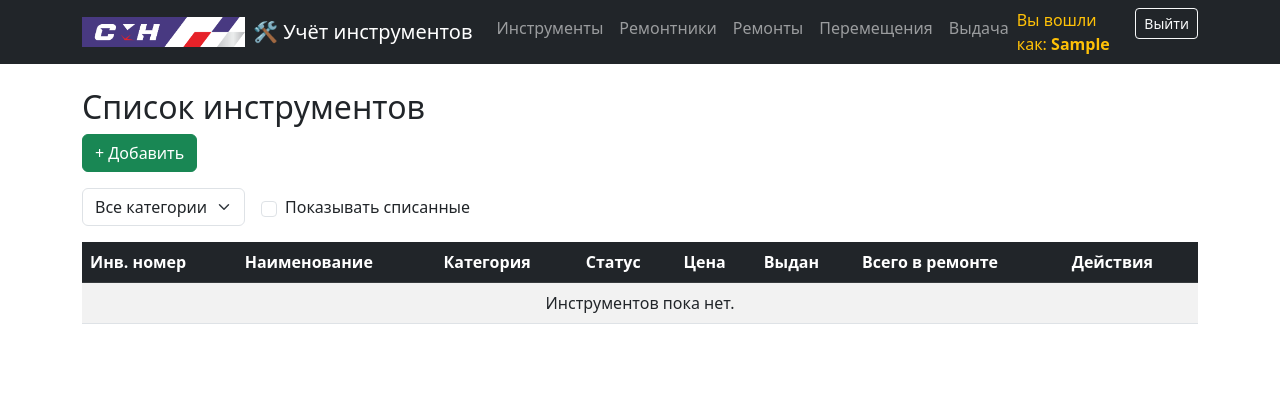
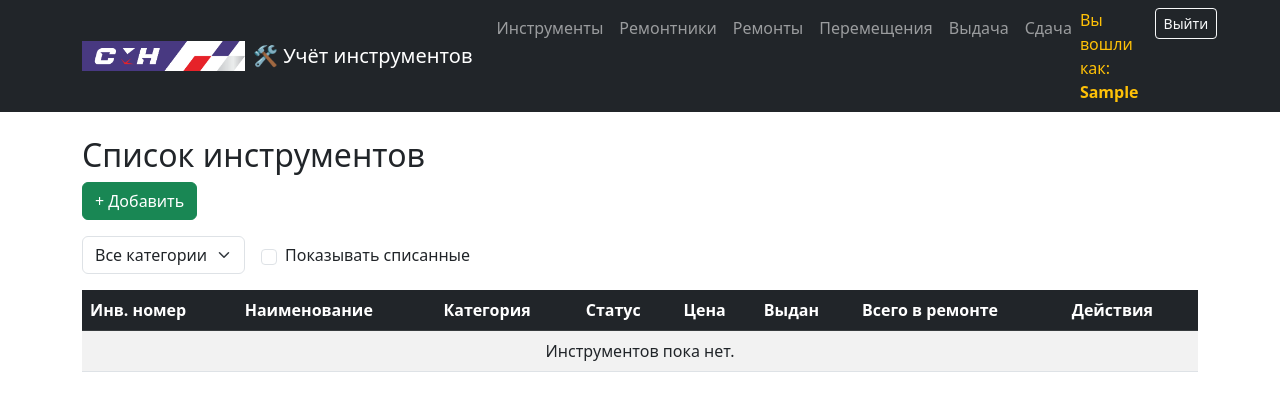
Before and after one commit to botnbot/instrument-control-v2, a Django app: page / in a window 1280 px wide. Shown: the top 411 px of the page. Run offline with Django 5.2, Linux system fonts and the light colour scheme; the visitor is signed in with stand-in values (Sample User, id 1); data that the repository does not hold is empty.

Commit message:
create >Сдача< button

```diff
--- a/templates/base.html
+++ b/templates/base.html
@@ -41,6 +41,7 @@
             {% if user.is_authenticated %}
                 {% if user.is_superuser or 'Администрация' in user.groups.all|join:', ' or 'Кладовщики' in user.groups.all|join:', ' %}
                     <a class="nav-link" href="{% url 'core:issue_instrument' %}">Выдача</a>
+                    <a class="nav-link" href="{% url 'core:return_instrument' %}">Сдача</a>
                 {% endif %}
             {% endif %}
             {% if user.is_authenticated %}
```
